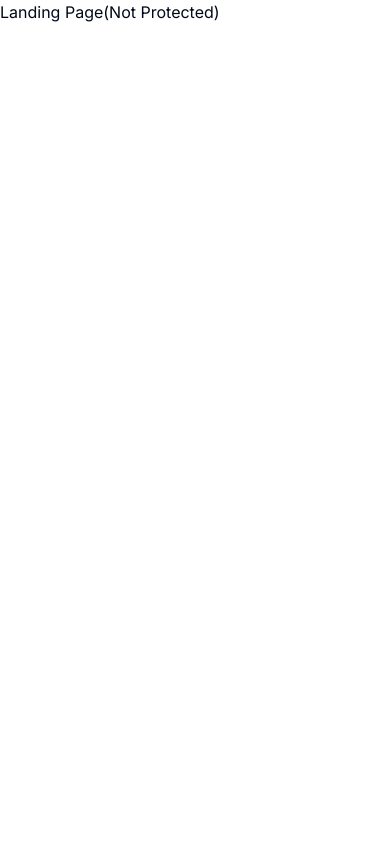
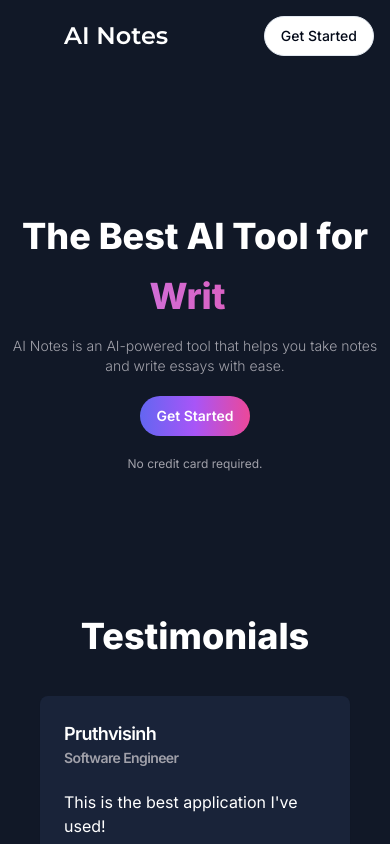
Before and after one commit to impruthvi/ai-notes, a Next.js app: page / in a window 390 px wide. Built offline with nearby package versions, Linux system fonts and the light colour scheme; no server answers.

Commit message:
Implemented landing page

```diff
--- /dev/null
+++ b/app/(landing)/layout.tsx
@@ -0,0 +1,9 @@
+const LandingLayout = ({ children }: { children: React.ReactNode }) => {
+    return (
+      <main className="h-full bg-[#111827] overflow-auto">
+        <div className="mx-auto max-w-screen-xl h-full w-full">{children}</div>
+      </main>
+    );
+  };
+
+  export default LandingLayout;
--- a/app/(landing)/page.tsx
+++ b/app/(landing)/page.tsx
@@ -1,7 +1,13 @@
+import { LandingContent } from "@/components/landing-content";
+import { LandingHero } from "@/components/landing-hero";
+import { LandingNavbar } from "@/components/landing-navbar";
+
 const LandingPage = () => {
   return (
-    <div>
-      <h1>Landing Page(Not Protected)</h1>
+    <div className="h-full">
+      <LandingNavbar />
+      <LandingHero />
+      <LandingContent />
     </div>
   );
 };
--- /dev/null
+++ b/components/landing-content.tsx
@@ -0,0 +1,58 @@
+import { Card, CardContent, CardHeader, CardTitle } from "./ui/card";
+
+const testimonials = [
+  {
+    name: "Pruthvisinh",
+    avtar: "P",
+    title: "Software Engineer",
+    description: "This is the best application I've used!",
+  },
+  {
+    name: "Pruthvisinh",
+    avtar: "P",
+    title: "Software Engineer",
+    description: "This is the best application I've used!",
+  },
+  {
+    name: "Pruthvisinh",
+    avtar: "P",
+    title: "Software Engineer",
+    description: "This is the best application I've used!",
+  },
+  {
+    name: "Pruthvisinh",
+    avtar: "P",
+    title: "Software Engineer",
+    description: "This is the best application I've used!",
+  },
+];
+
+export const LandingContent = () => {
+  return (
+    <div className="px-10 pb-20">
+      <h2 className="text-center text-4xl text-white font-extrabold mb-10">
+        Testimonials
+      </h2>
+      <div className="grid grid-cols-1 sm:grid-cols-2 md:grid-cols-3 lg:grid-cols-4 gap-4">
+        {testimonials.map((item) => (
+          <Card
+            key={item.description}
+            className="bg-[#192339] border-none text-white"
+          >
+            <CardHeader>
+              <CardTitle className="flex items-center gap-x-2">
+                <div>
+                  <p className="text-lg">{item.name}</p>
+                  <p className="text-zinc-400 text-sm">{item.title}</p>
+                </div>
+              </CardTitle>
+              <CardContent className="pt-4 px-0">
+                {item.description}
+              </CardContent>
+            </CardHeader>
+          </Card>
+        ))}
+      </div>
+    </div>
+  );
+};
--- /dev/null
+++ b/components/landing-hero.tsx
@@ -0,0 +1,47 @@
+"use client";
+
+import { useAuth } from "@clerk/nextjs";
+import Link from "next/link";
+import TypewriterComponent from "typewriter-effect";
+import { Button } from "./ui/button";
+
+export const LandingHero = () => {
+  const { isSignedIn } = useAuth();
+  return (
+    <div className="text-white font-bold py-36 text-center space-y-5">
+      <div className="text-4xl sm:text-5xl md:text-6xl lg:text-7xl space-y-5 font-extrabold">
+        <h1>The Best AI Tool for</h1>
+        <div className="text-transparent bg-clip-text bg-gradient-to-r from-purple-400 to-pink-500">
+          <TypewriterComponent
+            options={{
+              strings: [
+                "Taking Notes",
+                "Writing Essays",
+              ],
+              autoStart: true,
+              loop: true,
+            }}
+          />
+        </div>
+      </div>
+
+      <div className="text-sm md:text-xl font-light text-zinc-400">
+        AI Notes is an AI-powered tool that helps you take notes and write essays with ease.
+      </div>
+
+      <div>
+        <Link href={isSignedIn ? "/dashboard" : "/sign-up"}>
+          <Button
+            variant="premium"
+            className="md:text-lg p-4 md:p-6 rounded-full font-semibold"
+          >
+            Get Started
+          </Button>
+        </Link>
+      </div>
+      <div className="text-zinc-400 text-xs md:text-sm font-normal">
+        No credit card required.
+      </div>
+    </div>
+  );
+};
--- /dev/null
+++ b/components/landing-navbar.tsx
@@ -0,0 +1,38 @@
+"use client";
+
+import { Montserrat } from "next/font/google";
+import Image from "next/image";
+import Link from "next/link";
+import { useAuth } from "@clerk/nextjs";
+
+import { cn } from "@/lib/utils";
+import { Button } from "@/components/ui/button";
+
+const font = Montserrat({
+  weight: "600",
+  subsets: ["latin"],
+});
+
+export const LandingNavbar = () => {
+  const { isSignedIn } = useAuth();
+
+  return (
+    <nav className="p-4 bg-transparent flex items-center justify-between">
+      <Link href="/" className="flex items-center">
+        <div className="relative h-8 w-8 mr-4">
+          {/* <Image fill alt="Logo" src="/logo.png" /> */}
+        </div>
+        <h1 className={cn("text-2xl font-bold text-white", font.className)}>
+          AI Notes
+        </h1>
+      </Link>
+      <div className="flex items-center gap-x-2">
+        <Link href={isSignedIn ? "/dashboard" : "/sign-up"}>
+          <Button variant="outline" className="rounded-full">
+            Get Started
+          </Button>
+        </Link>
+      </div>
+    </nav>
+  );
+};
--- /dev/null
+++ b/components/ui/button.tsx
@@ -0,0 +1,58 @@
+import * as React from "react"
+import { Slot } from "@radix-ui/react-slot"
+import { cva, type VariantProps } from "class-variance-authority"
+
+import { cn } from "@/lib/utils"
+
+const buttonVariants = cva(
+  "inline-flex items-center justify-center rounded-md text-sm font-medium ring-offset-background transition-colors focus-visible:outline-none focus-visible:ring-2 focus-visible:ring-ring focus-visible:ring-offset-2 disabled:pointer-events-none disabled:opacity-50",
+  {
+    variants: {
+      variant: {
+        default: "bg-primary text-primary-foreground hover:bg-primary/90",
+        destructive:
+          "bg-destructive text-destructive-foreground hover:bg-destructive/90",
+        outline:
+          "border border-input bg-background hover:bg-accent hover:text-accent-foreground",
+        secondary:
+          "bg-secondary text-secondary-foreground hover:bg-secondary/80",
+        ghost: "hover:bg-accent hover:text-accent-foreground",
+        link: "text-primary underline-offset-4 hover:underline",
+        premium:
+          "bg-gradient-to-r from-indigo-500 via-purple-500 to-pink-500 text-white hover:from-indigo-600 hover:via-purple-600 hover:to-pink-600",
+      },
+      size: {
+        default: "h-10 px-4 py-2",
+        sm: "h-9 rounded-md px-3",
+        lg: "h-11 rounded-md px-8",
+        icon: "h-10 w-10",
+      },
+    },
+    defaultVariants: {
+      variant: "default",
+      size: "default",
+    },
+  }
+)
+
+export interface ButtonProps
+  extends React.ButtonHTMLAttributes<HTMLButtonElement>,
+    VariantProps<typeof buttonVariants> {
+  asChild?: boolean
+}
+
+const Button = React.forwardRef<HTMLButtonElement, ButtonProps>(
+  ({ className, variant, size, asChild = false, ...props }, ref) => {
+    const Comp = asChild ? Slot : "button"
+    return (
+      <Comp
+        className={cn(buttonVariants({ variant, size, className }))}
+        ref={ref}
+        {...props}
+      />
+    )
+  }
+)
+Button.displayName = "Button"
+
+export { Button, buttonVariants }
--- /dev/null
+++ b/components/ui/card.tsx
@@ -0,0 +1,79 @@
+import * as React from "react"
+
+import { cn } from "@/lib/utils"
+
+const Card = React.forwardRef<
+  HTMLDivElement,
+  React.HTMLAttributes<HTMLDivElement>
+>(({ className, ...props }, ref) => (
+  <div
+    ref={ref}
+    className={cn(
+      "rounded-lg border bg-card text-card-foreground shadow-sm",
+      className
+    )}
+    {...props}
+  />
+))
+Card.displayName = "Card"
+
+const CardHeader = React.forwardRef<
+  HTMLDivElement,
+  React.HTMLAttributes<HTMLDivElement>
+>(({ className, ...props }, ref) => (
+  <div
+    ref={ref}
+    className={cn("flex flex-col space-y-1.5 p-6", className)}
+    {...props}
+  />
+))
+CardHeader.displayName = "CardHeader"
+
+const CardTitle = React.forwardRef<
+  HTMLParagraphElement,
+  React.HTMLAttributes<HTMLHeadingElement>
+>(({ className, ...props }, ref) => (
+  <h3
+    ref={ref}
+    className={cn(
+      "text-2xl font-semibold leading-none tracking-tight",
+      className
+    )}
+    {...props}
+  />
+))
+CardTitle.displayName = "CardTitle"
+
+const CardDescription = React.forwardRef<
+  HTMLParagraphElement,
+  React.HTMLAttributes<HTMLParagraphElement>
+>(({ className, ...props }, ref) => (
+  <p
+    ref={ref}
+    className={cn("text-sm text-muted-foreground", className)}
+    {...props}
+  />
+))
+CardDescription.displayName = "CardDescription"
+
+const CardContent = React.forwardRef<
+  HTMLDivElement,
+  React.HTMLAttributes<HTMLDivElement>
+>(({ className, ...props }, ref) => (
+  <div ref={ref} className={cn("p-6 pt-0", className)} {...props} />
+))
+CardContent.displayName = "CardContent"
+
+const CardFooter = React.forwardRef<
+  HTMLDivElement,
+  React.HTMLAttributes<HTMLDivElement>
+>(({ className, ...props }, ref) => (
+  <div
+    ref={ref}
+    className={cn("flex items-center p-6 pt-0", className)}
+    {...props}
+  />
+))
+CardFooter.displayName = "CardFooter"
+
+export { Card, CardHeader, CardFooter, CardTitle, CardDescription, CardContent }
--- a/package.json
+++ b/package.json
@@ -10,6 +10,7 @@
   },
   "dependencies": {
     "@clerk/nextjs": "^4.23.2",
+    "@radix-ui/react-slot": "^1.0.2",
     "@types/node": "20.4.6",
     "@types/react": "18.2.18",
     "@types/react-dom": "18.2.7",
@@ -26,6 +27,7 @@
     "tailwind-merge": "^1.14.0",
     "tailwindcss": "3.3.3",
     "tailwindcss-animate": "^1.0.6",
-    "typescript": "5.1.6"
+    "typescript": "5.1.6",
+    "typewriter-effect": "^2.21.0"
   }
 }
```
Also changed, not shown: 1 other file (tests, documents, lock files or other folders).
